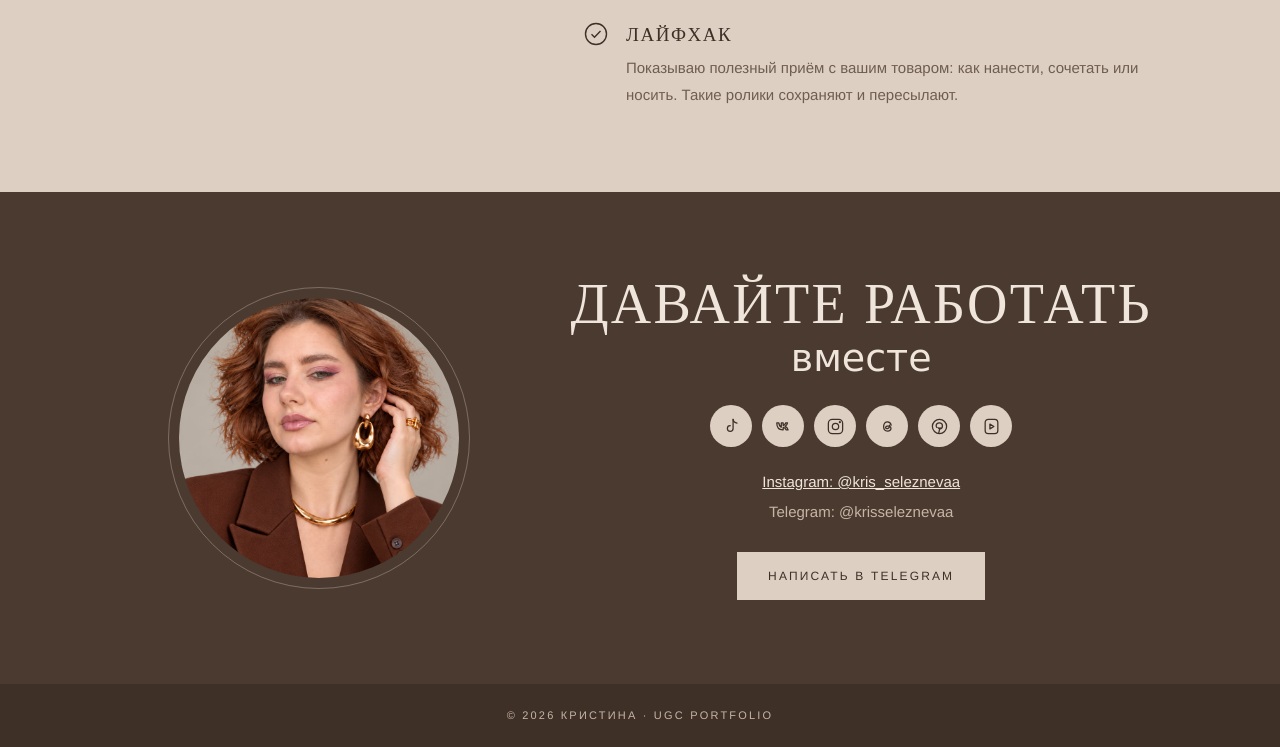
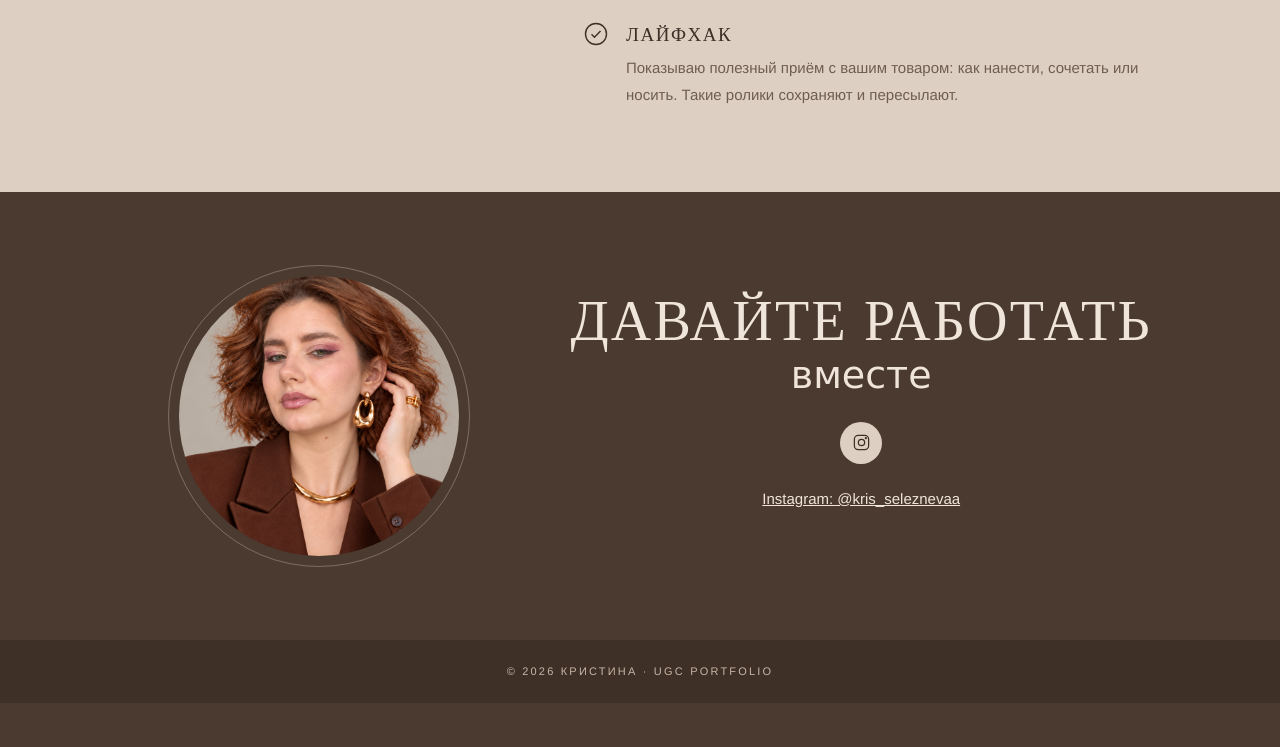
Before and after one commit to krisseleznevaa-alt/kristina-ugc, a plain HTML site: page index.html in a window 1280 px wide. Shown: the part 3847-4594 px from the top of the page. After the commit the page ends 4550 px from the top, so only its background shows below. Drawn offline with Linux system fonts and the light colour scheme.

Commit message:
Contacts: keep Instagram only, remove email, Telegram and other links
Co-Authored-By: Claude Haiku 5.5 <noreply@anthropic.com>

```diff
--- a/index.html
+++ b/index.html
@@ -343,18 +343,11 @@
           <h2 class="display h2">Давайте работать</h2>
           <span class="script">вместе</span>
           <ul class="social">
-          <li><a href="ССЫЛКА_TIKTOK" target="_blank" rel="noopener" aria-label="TikTok"><svg viewBox="0 0 24 24"><path d="M14 3v11.6a3.6 3.6 0 1 1-3.6-3.6"/><path d="M14 3c.5 2.7 2.3 4.4 5 4.6"/></svg></a></li>
-          <li><a href="ССЫЛКА_VK" target="_blank" rel="noopener" aria-label="ВКонтакте"><svg viewBox="0 0 24 24"><path d="M3.5 7.5h2.6c.4 3 1.8 5 3.1 5.4V7.5h2.4v3.3c1.3-.2 2.6-1.7 3.1-3.3h2.4c-.4 2.1-1.9 3.6-3 4.3 1.2.5 3 1.9 3.7 4.4h-2.6c-.6-1.6-1.9-2.9-3.6-3.1v3.1h-.6c-4.6 0-7.4-3.2-7.5-8.7z"/></svg></a></li>
           <li><a href="https://www.instagram.com/kris_seleznevaa/" target="_blank" rel="noopener" aria-label="Instagram"><svg viewBox="0 0 24 24"><rect x="3" y="3" width="18" height="18" rx="5"/><circle cx="12" cy="12" r="4"/><circle cx="17.5" cy="6.5" r="0.6" fill="currentColor"/></svg></a></li>
-          <li><a href="ССЫЛКА_THREADS" target="_blank" rel="noopener" aria-label="Threads"><svg viewBox="0 0 24 24"><path d="M16.6 10.4C16 7.6 14.2 6.3 12 6.3c-3 0-4.9 2.2-4.9 5.7s1.9 5.7 4.9 5.7c2.6 0 4.4-1.4 4.4-3.5 0-2.4-2.6-3.1-4.8-2.6-1.4.3-2.1 1.1-1.9 2 .2 1 1.3 1.3 2.4 1.1 1.8-.3 2.5-1.9 2.5-4.3"/></svg></a></li>
-          <li><a href="ССЫЛКА_PINTEREST" target="_blank" rel="noopener" aria-label="Pinterest"><svg viewBox="0 0 24 24"><circle cx="12" cy="12" r="9"/><path d="M11 20.5l1.6-7.2"/><path d="M10.3 13.6c.4.9 1.2 1.4 2.2 1.4 1.9 0 3.2-1.7 3.2-3.9 0-2.2-1.7-3.7-3.9-3.7-2.4 0-4 1.7-4 3.8 0 .9.3 1.6.9 2"/></svg></a></li>
-          <li><a href="ССЫЛКА_VIBES" target="_blank" rel="noopener" aria-label="Vibes"><svg viewBox="0 0 24 24"><rect x="4" y="3" width="16" height="18" rx="4"/><path d="M10 9v6l5-3z"/></svg></a></li>
         </ul>
           <div class="handles">
             <div><a href="https://www.instagram.com/kris_seleznevaa/" target="_blank" rel="noopener">Instagram: @kris_seleznevaa</a></div>
-            <span>Telegram: @krisseleznevaa</span>
           </div>
-          <a href="https://t.me/krisseleznevaa" class="btn btn-sand" target="_blank" rel="noopener">Написать в Telegram</a>
         </div>
       </div>
     </div>
```
